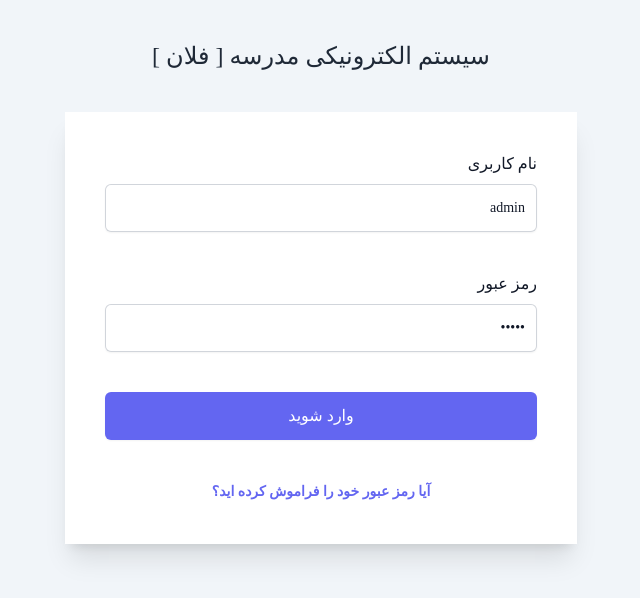
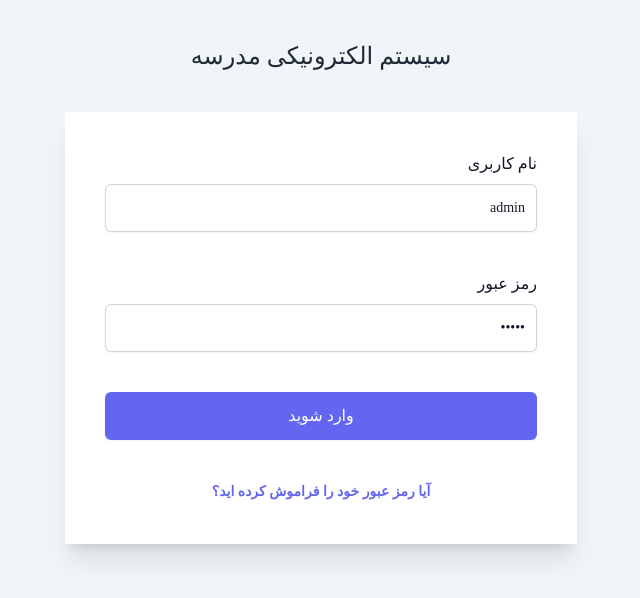
Before and after one commit to parsa-vesali/panel, a React (Vite) app: page / in a window 1280 px wide. Shown: the top 598 px of the page, without its empty margins (432-1072 px from the left). Built offline with nearby package versions, Linux system fonts and the light colour scheme; a web font is replaced by a local one.

Commit message:
Update Login.jsx

```diff
--- a/src/Pages/Login.jsx
+++ b/src/Pages/Login.jsx
@@ -9,7 +9,7 @@ export default function Login() {
     const handleLogin = (event) => {
         event.preventDefault();
         if (username === 'admin' && password === 'admin') {
-            sessionStorage.setItem('isLoggedIn', 'true'); // ذخیره وضعیت ورود در sessionStorage
+            sessionStorage.setItem('isLoggedIn', 'true');
             navigate('/dashboard');
         } else {
             alert('Invalid credentials');
@@ -21,7 +21,7 @@ export default function Login() {
             <div className="px-6 lg:px-8">
                 <div className="sm:mx-auto sm:w-full sm:max-w-sm">
                     <h2 className="mt-10 text-center text-lg lg:text-2xl font-Dana-Bold  leading-9 text-gray-800">
-                        سیستم الکترونیکی مدرسه [ فلان ]
+                        سیستم الکترونیکی مدرسه
                     </h2>
                 </div>
 
```
